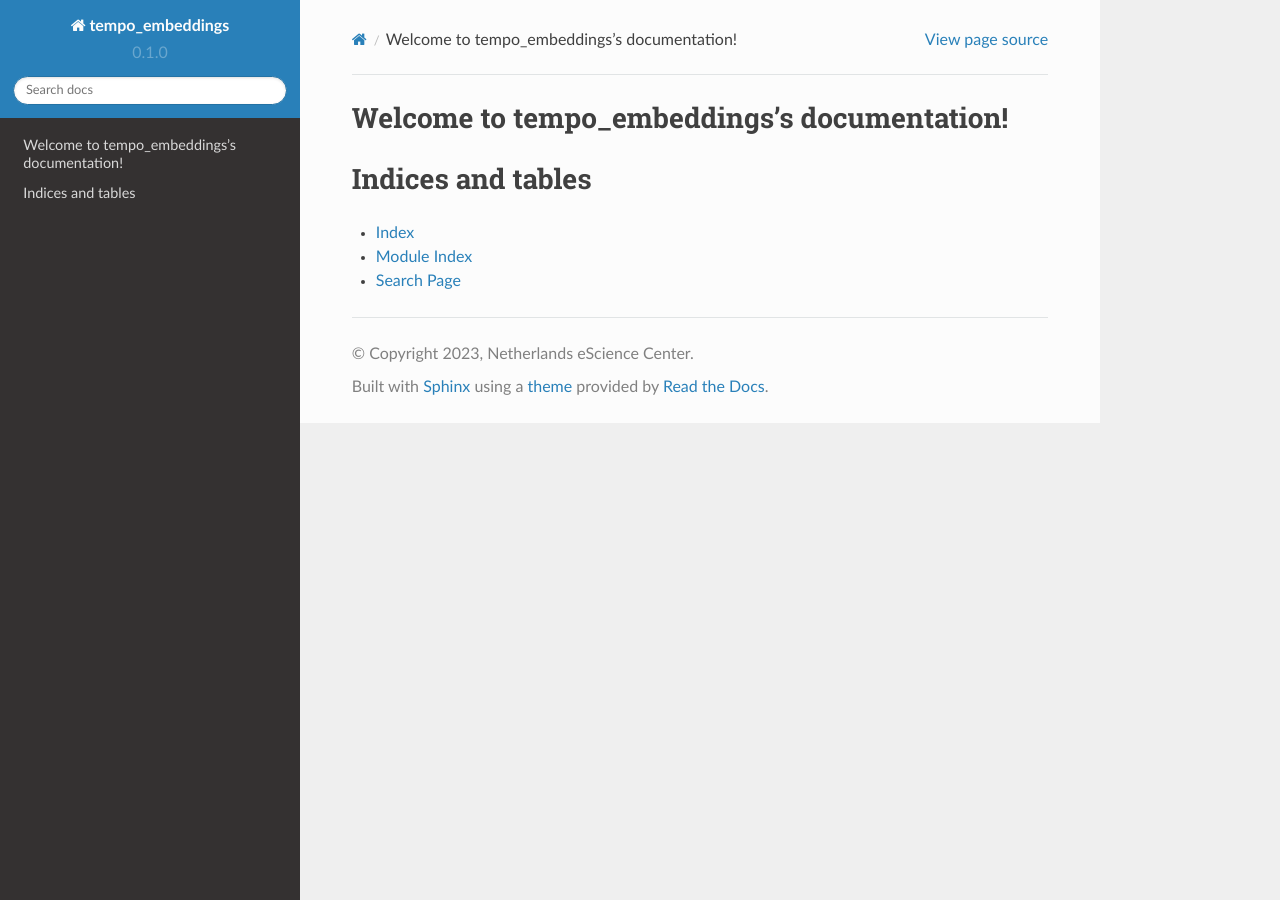
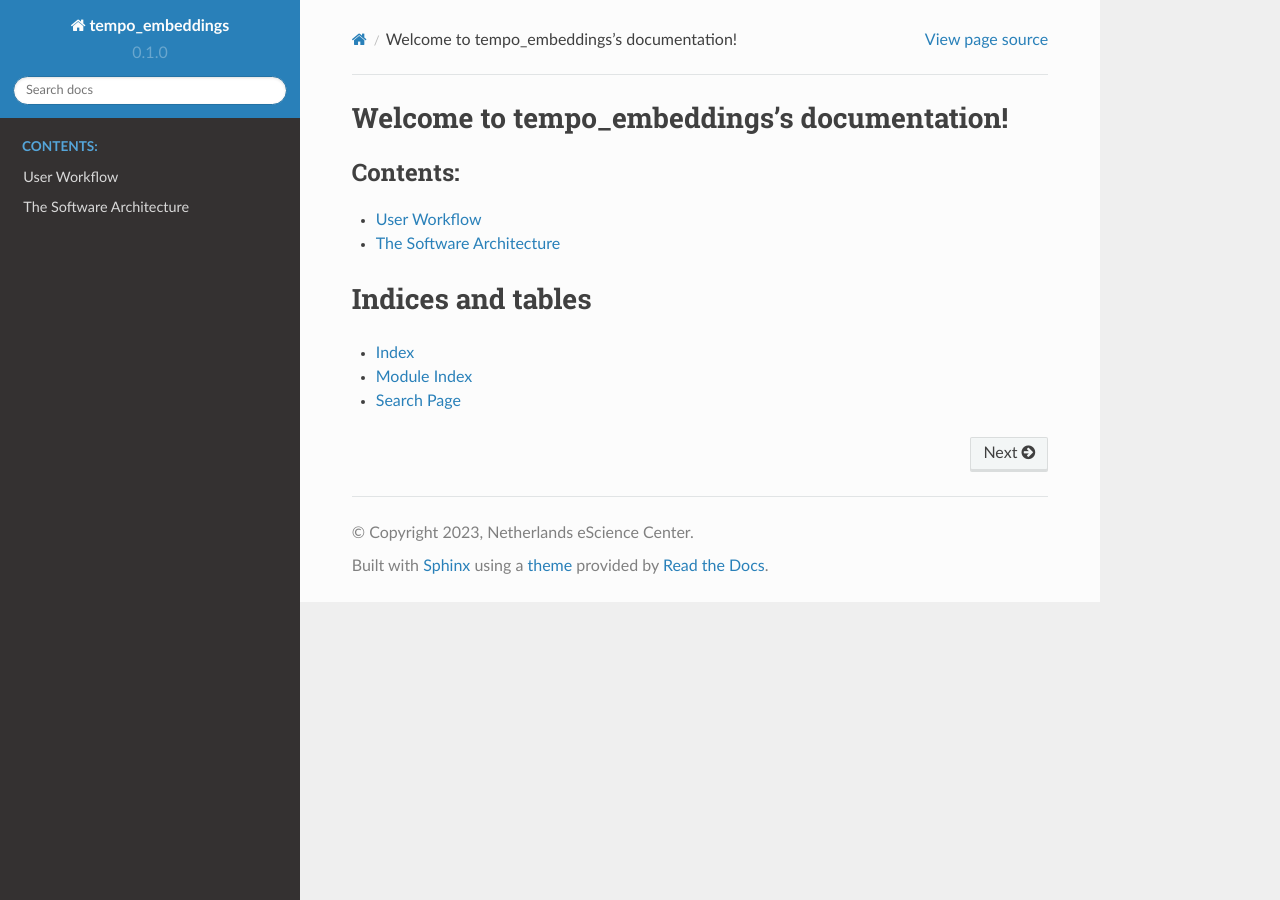
Before and after one commit to Semantics-of-Sustainability/tempo-embeddings, a Sphinx documentation site: the page built from docs/index.rst, in a window 1280 px wide. Built offline with Sphinx 7.4.7 and the Read the Docs theme 2.0.0, drawn with Linux system fonts in a browser that asks for light colours.

Commit message:
Add initial documentation.

```diff
--- /dev/null
+++ b/docs/architecture.rst
@@ -0,0 +1,9 @@
+.. _architecture:
+
+The Software Architecture
+=========================
+
+.. figure:: Architecture.png
+    :align: center
+
+    The architecture of the software.
--- a/docs/index.rst
+++ b/docs/index.rst
@@ -10,6 +10,9 @@ Welcome to tempo_embeddings's documentation!
   :maxdepth: 2
   :caption: Contents:
 
+  workflow
+  architecture
+
 Indices and tables
 ==================
 
--- /dev/null
+++ b/docs/workflow.rst
@@ -0,0 +1,9 @@
+.. _workflow:
+
+User Workflow
+================
+
+.. figure:: workflow.png
+    :align: center
+
+    The user workflow
```
Also changed, not shown: design.md (+4 -4 lines), docs/Architecture.png (renamed from Architecture.png), docs/workflow.png (renamed from workflow.png), tempo-embeddings.png (deleted), 4 other files.
